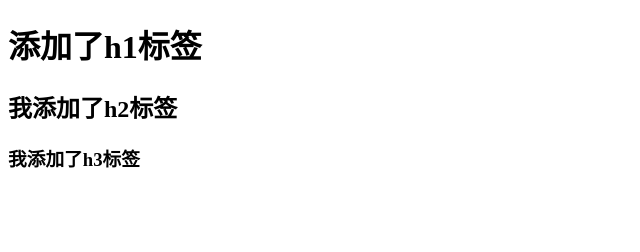
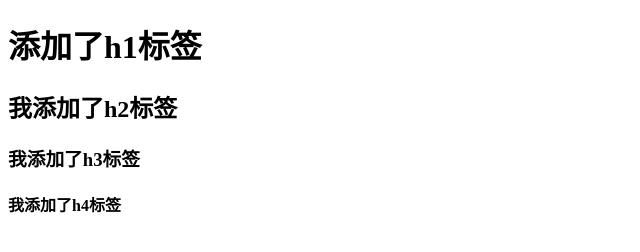
Before and after one commit to Lambert520/demo, a plain HTML site: page 2.html in a window 1280 px wide. Shown: the whole page, without its empty margins (0-640 px from the left). Drawn offline with Linux system fonts and the light colour scheme.

Commit message:
添加了h4标签

```diff
--- a/2.html
+++ b/2.html
@@ -10,5 +10,6 @@
     <h1>添加了h1标签</h1>
     <h2>我添加了h2标签</h2>
     <h3>我添加了h3标签</h3>
+    <h4>我添加了h4标签</h4>
 </body>
 </html>
```
